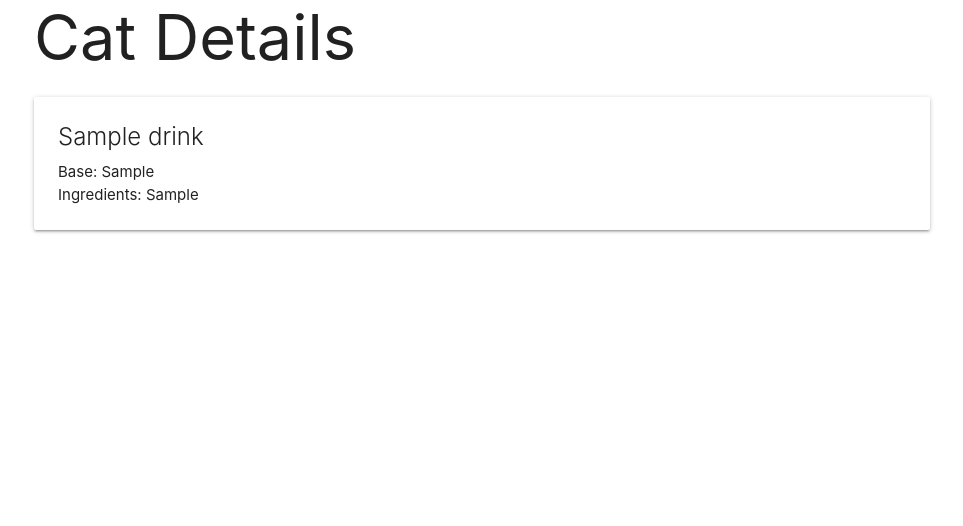
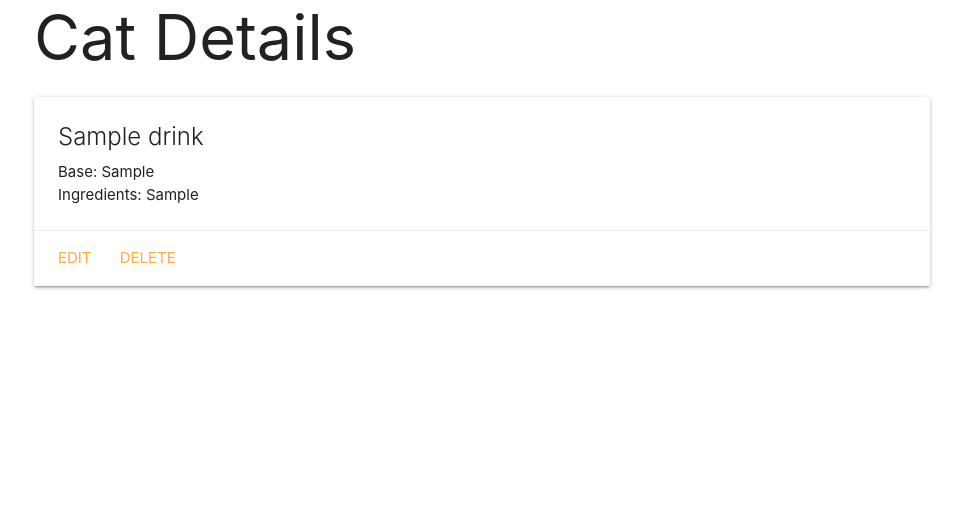
Before and after one commit to julianavalenti/summer_drinks, a Django app: page /drinks/1/ in a window 1280 px wide. Shown: the part 103-629 px from the top of the page, without its empty margins (158-1121 px from the left). Run offline with Django 4.2, Linux system fonts and the light colour scheme; tables that the repository leaves empty hold one stand-in row (values such as "Sample post").

```diff
--- a/main_app/templates/drinks/detail.html
+++ b/main_app/templates/drinks/detail.html
@@ -10,6 +10,10 @@
     <p>Ingredients: {{ drink.ingredients }}</p>
 
   </div>
+  <div class="card-action">
+    <a href="{% url 'drinks_update' drink.id %}">Edit</a>
+    <a href="{% url 'drinks_delete' drink.id %}">Delete</a>
+  </div>
 </div>
 
 {% endblock %}
--- a/main_app/templates/drinks/index.html
+++ b/main_app/templates/drinks/index.html
@@ -6,12 +6,12 @@
 {% for drink in drinks %}
 <div class="card">
   <!-- add this single line below -->
-  <a href="{% url 'detail' drink.id %}"> </a>
+  <a href="{% url 'detail' drink.id %}">
     <div class="card-content">
       <span class="card-title">{{ drink.name }}</span>
-      <p>Base: {{ drink.breed }}</p>
+      <p>Base: {{ drink.base }}</p>
       <p>Ingredients: {{ drink.ingredients }}</p>
-
+    </a>
     </div>
     <!-- and this following one as well -->
   </a>
--- a/main_app/urls.py
+++ b/main_app/urls.py
@@ -8,4 +8,6 @@ urlpatterns = [
     path('drinks/', views.drinks_index, name='index'),
     path('drinks/<int:drink_id>/', views.drinks_detail, name='detail'),
     path('drinks/create/', views.DrinkCreate.as_view(), name='drinks_create'),
+    path('drinks/<int:pk>/update/', views.DrinkUpdate.as_view(), name='drinks_update'),
+    path('drinks/<int:pk>/delete/', views.DrinkDelete.as_view(), name='drinks_delete'),
 ]
--- a/main_app/views.py
+++ b/main_app/views.py
@@ -3,7 +3,7 @@ from django.shortcuts import render
 
 # Add the following import
 from django.http import HttpResponse
-from django.views.generic.edit import CreateView
+from django.views.generic.edit import CreateView, UpdateView, DeleteView
 from .models import Drink
 
 
@@ -41,3 +41,11 @@ class DrinkCreate(CreateView):
     model = Drink
     fields = ['name', 'base', 'ingredients']
 #   success_url = '/drinks/'
+
+class DrinkUpdate(UpdateView):
+    model = Drink
+    fields = ['base', 'ingredients']
+
+class DrinkDelete(DeleteView):
+    model = Drink
+    success_url = '/drinks/'
```
